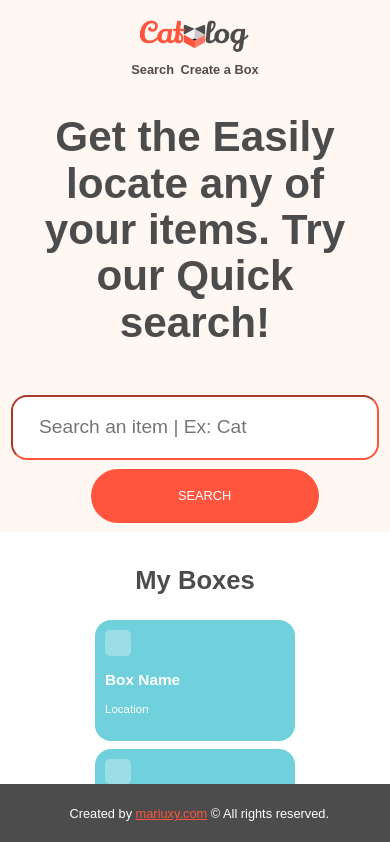
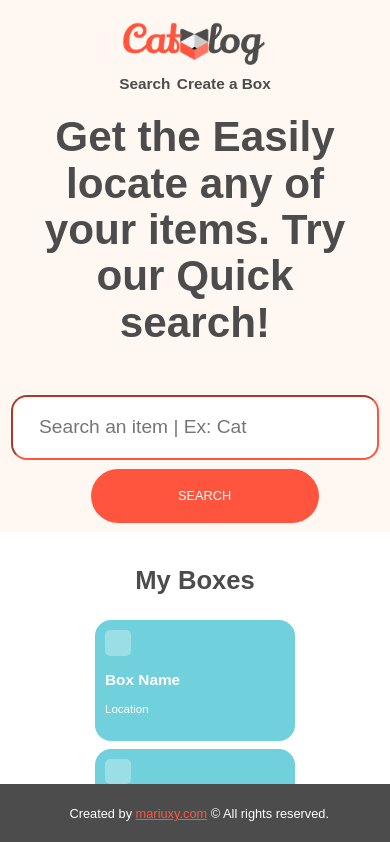
Before and after one commit to cat-a-log/FrontEnd, a React (Vite) app: page /home in a window 390 px wide. Shown: the top 842 px of the page. Built offline with nearby package versions, Linux system fonts and the light colour scheme.

Commit message:
fix font size header/navbar for mobile

```diff
--- a/src/components/Header/header.css
+++ b/src/components/Header/header.css
@@ -9,6 +9,7 @@
 
 nav {
   z-index: 999;
+
   width: 100%;
   height: 10vh;
   display: flex;
@@ -34,7 +35,8 @@ nav {
   justify-content: flex-end;
   align-items: center;
   gap: 1rem;
-  margin-right: 8rem;/
+  margin-right: 8rem;
+
 }
 
 .divLink {
@@ -42,6 +44,7 @@ nav {
   transition: color 0.3s ease;
   color: var(--secondary-color);
   font-weight: bold;
+  font-size: 1.2rem;
 }
 
 .divLink:hover {
@@ -51,7 +54,7 @@ nav {
 
 @media screen and (max-width: 700px) {
   .logo {
-    height: 3.1rem;
+    height: 4.1rem;
   }
 
   nav {
@@ -76,4 +79,9 @@ nav {
     align-items: center;
     gap: 0.5rem;
   }
+.divLink {
+  font-size: 1.2rem;
+
 }
+
+}
```
